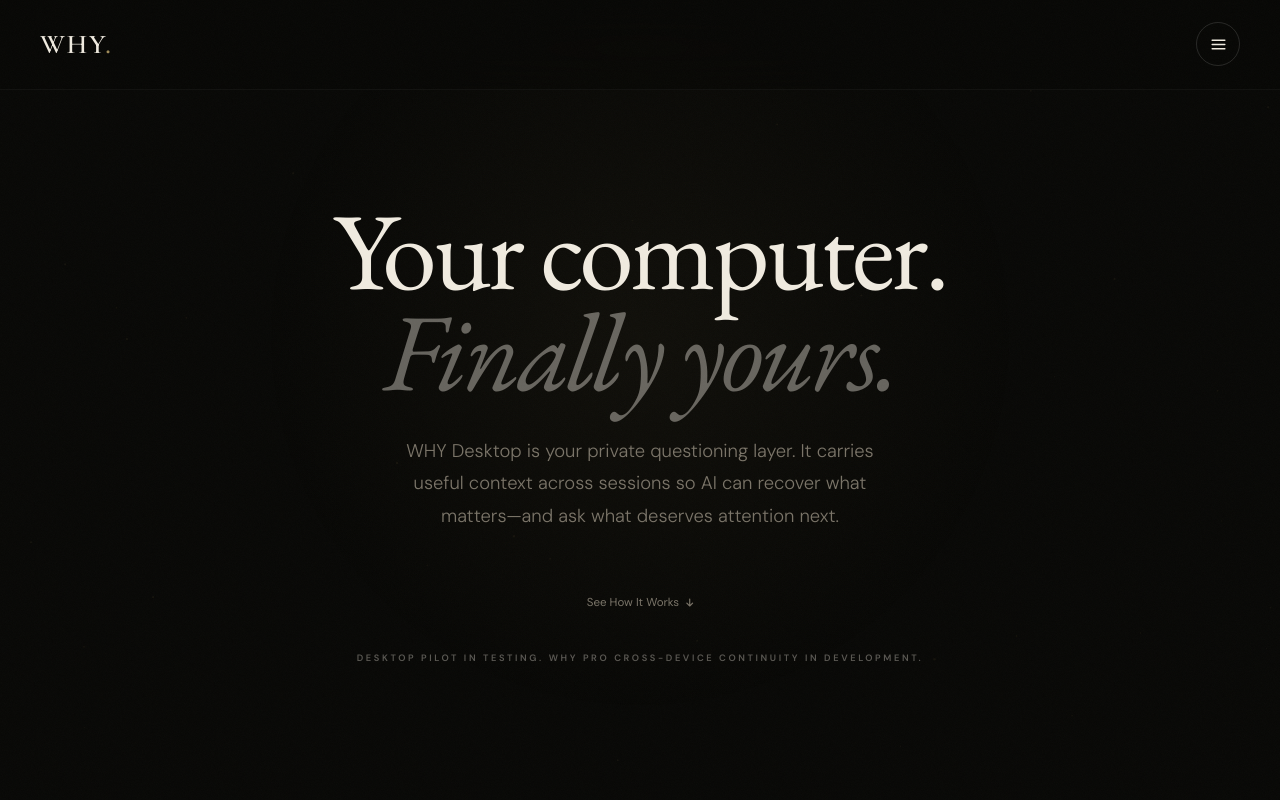
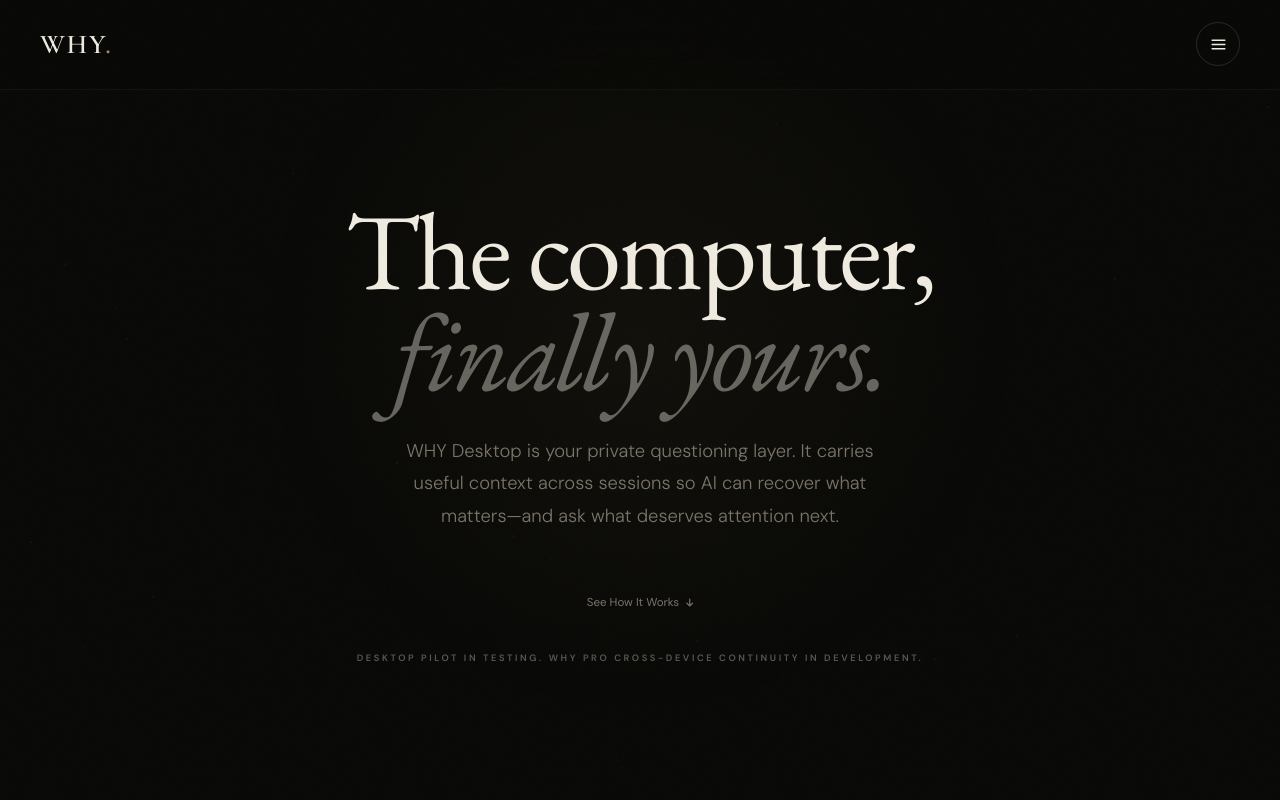
Before and after one commit to whyagents/why.com, a website: page app.html in a window 1280 px wide. Shown: the top 800 px of the page. Drawn offline with nearby package versions, Linux system fonts and the light colour scheme.

Commit message:
sharpen AI and Desktop headlines

```diff
--- a/app.html
+++ b/app.html
@@ -738,8 +738,8 @@
     <div class="hero-glow"></div>
 
     <h1 class="hero-h1 display">
-        Your computer.<br>
-        <em>Finally yours.</em>
+        The computer,<br>
+        <em>finally yours.</em>
     </h1>
 
     <p class="hero-sub">WHY Desktop is your private questioning layer. It carries useful context across sessions so AI can recover what matters—and ask what deserves attention next.</p>
```
Also changed, not shown: ai.html (+1 -1 lines).
